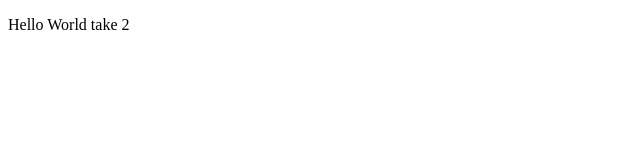
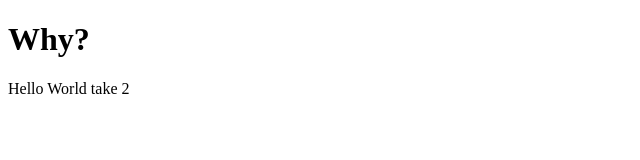
Before and after one commit to bmerrill2/newForm, a plain HTML site: page index.html in a window 1280 px wide. Shown: the whole page, without its empty margins (0-640 px from the left). Drawn offline with Linux system fonts and the light colour scheme.

Commit message:
Testing gh-pages

```diff
--- a/index.html
+++ b/index.html
@@ -7,6 +7,7 @@
 </head>
 
 <body>
+    <h1>Why?</h1>
     <p>Hello World take 2</p>
 </body>
 </html>
```
